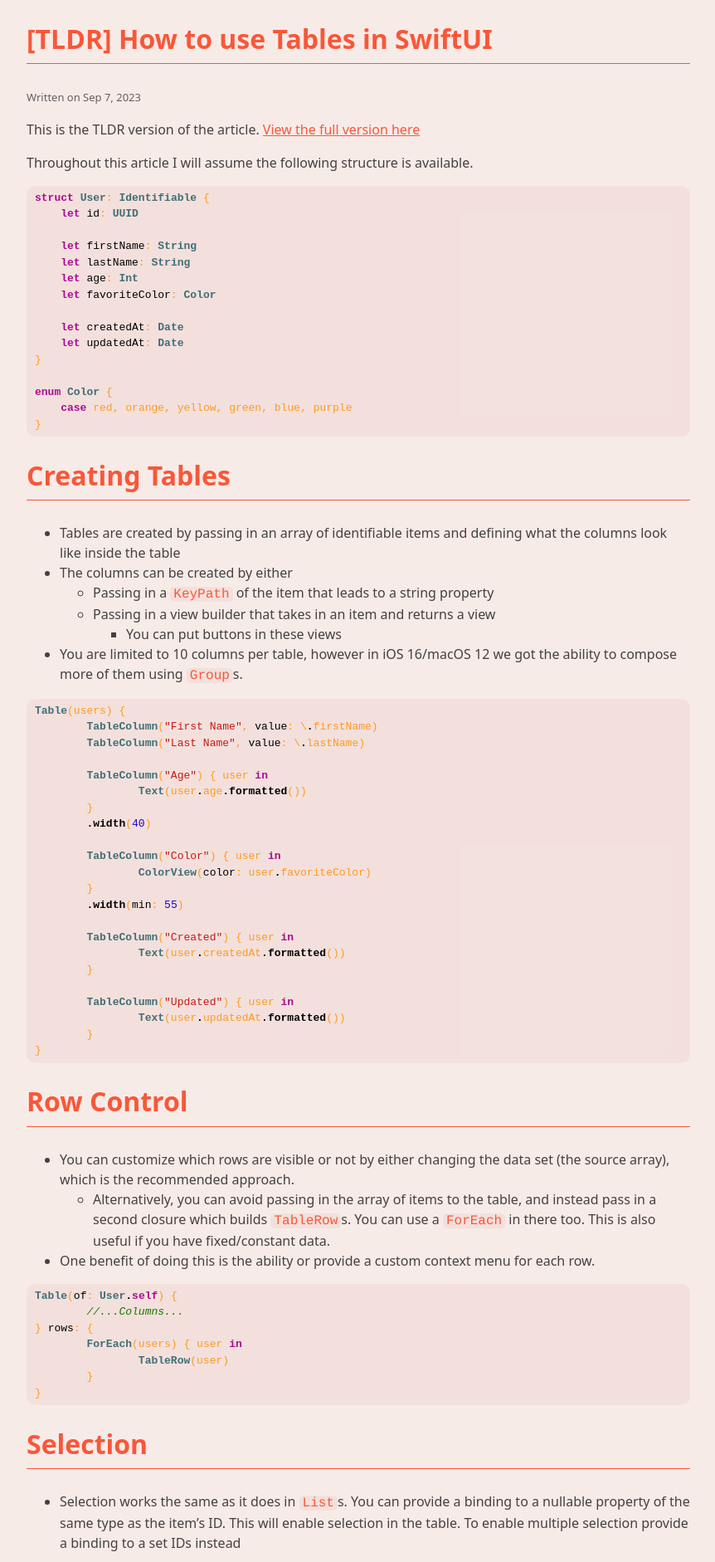
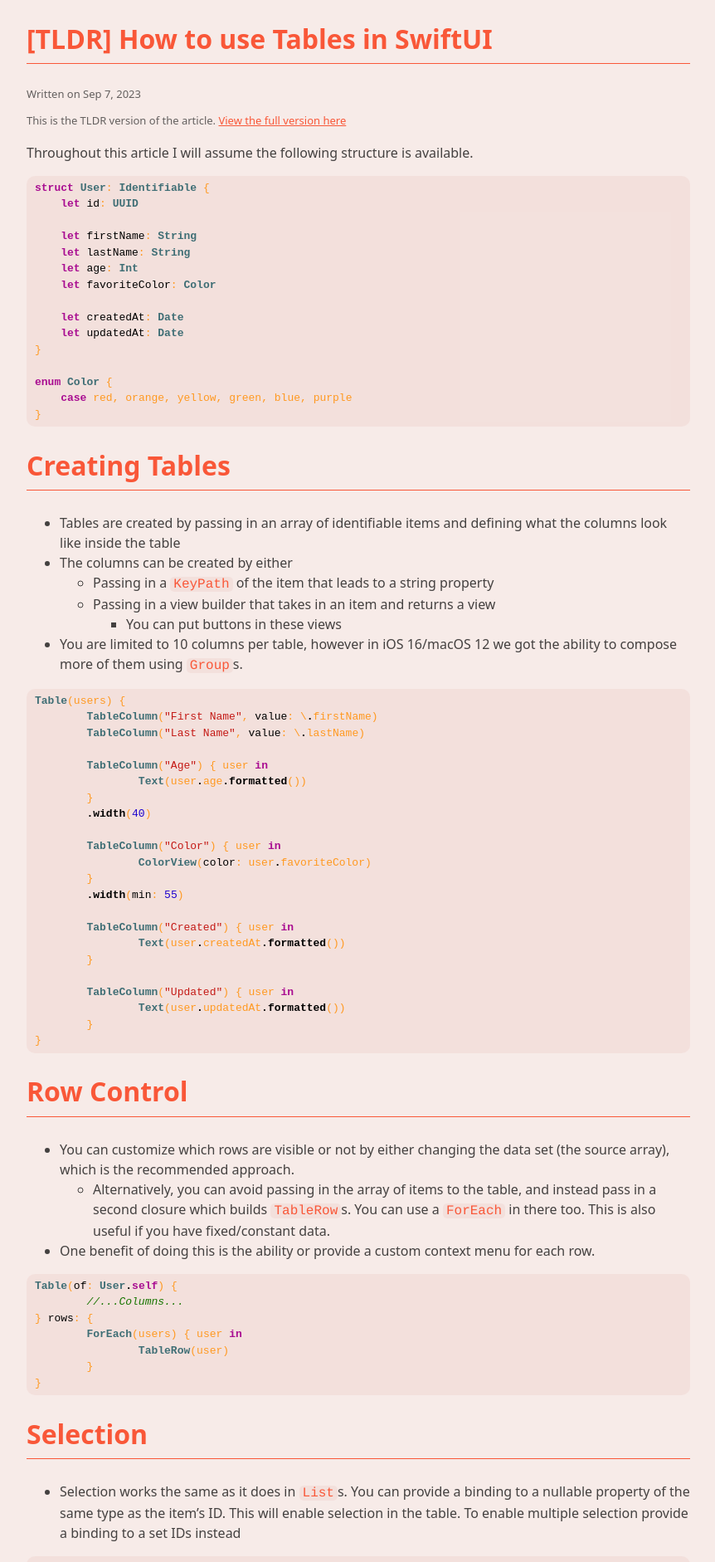
Before and after one commit to sketch204/sketch204.github.io, a Jekyll site: the page built from tldr/2023-09-07-how-to-use-tables-in-swiftui.md, in a window 1280 px wide. Shown: the top 1882 px of the page at 83% size, without its empty margins (208-1070 px from the left). Built offline with Jekyll 4.4.1, drawn with Linux system fonts in a browser that asks for light colours.

Commit message:
Added automatic TLDR linking

```diff
--- a/_layouts/post.html
+++ b/_layouts/post.html
@@ -5,7 +5,12 @@ layout: default
 <article class="readingMargins">
   <h1>{{ page.title }}</h1>
 
-  <span class="date">Written on {{ page.date | date: "%b %e, %Y" }}</span>
+  <p class="date">Written on {{ page.date | date: "%b %e, %Y" }}</p>
+
+  {% if page.tldr %}
+  {% assign tldr_path = 'tldr/' | append: page.name %}
+  <p class="tldr-prompt">Short on time? <a href="{% link {{ tldr_path }} %}">View the TLDR version here</a></p>
+  {% endif %}
 
   {{ content }}
 </article>
--- a/_layouts/tldr.html
+++ b/_layouts/tldr.html
@@ -2,4 +2,7 @@
 layout: post
 ---
 
+{% assign post_path = '_posts/' | append: page.name %}
+<p class="tldr-prompt">This is the TLDR version of the article. <a href="{% link {{ post_path }} %}">View the full version here</a></p>
+
 {{ content }}
--- a/assets/css/article.css
+++ b/assets/css/article.css
@@ -66,6 +66,11 @@ article .date {
   font-size: small;
 }
 
+article .tldr-prompt {
+  color: var(--secondary-text-color);
+  font-size: small;
+}
+
 article aside {
   padding: 0 10px;
   margin: 2em 0;
```
Also changed, not shown: _posts/2023-09-07-how-to-use-tables-in-swiftui.md (+1 -2 lines), tldr/2023-09-07-how-to-use-tables-in-swiftui.md (+0 -2 lines).
